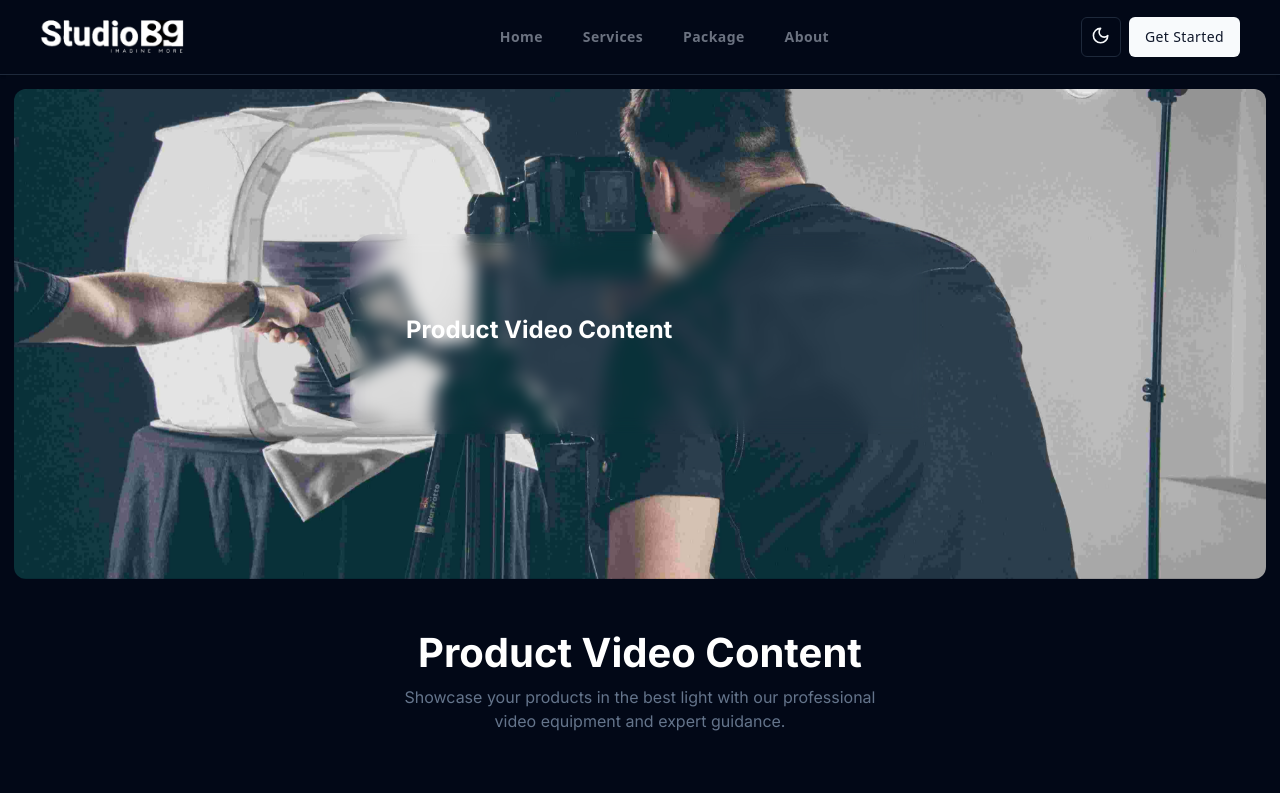
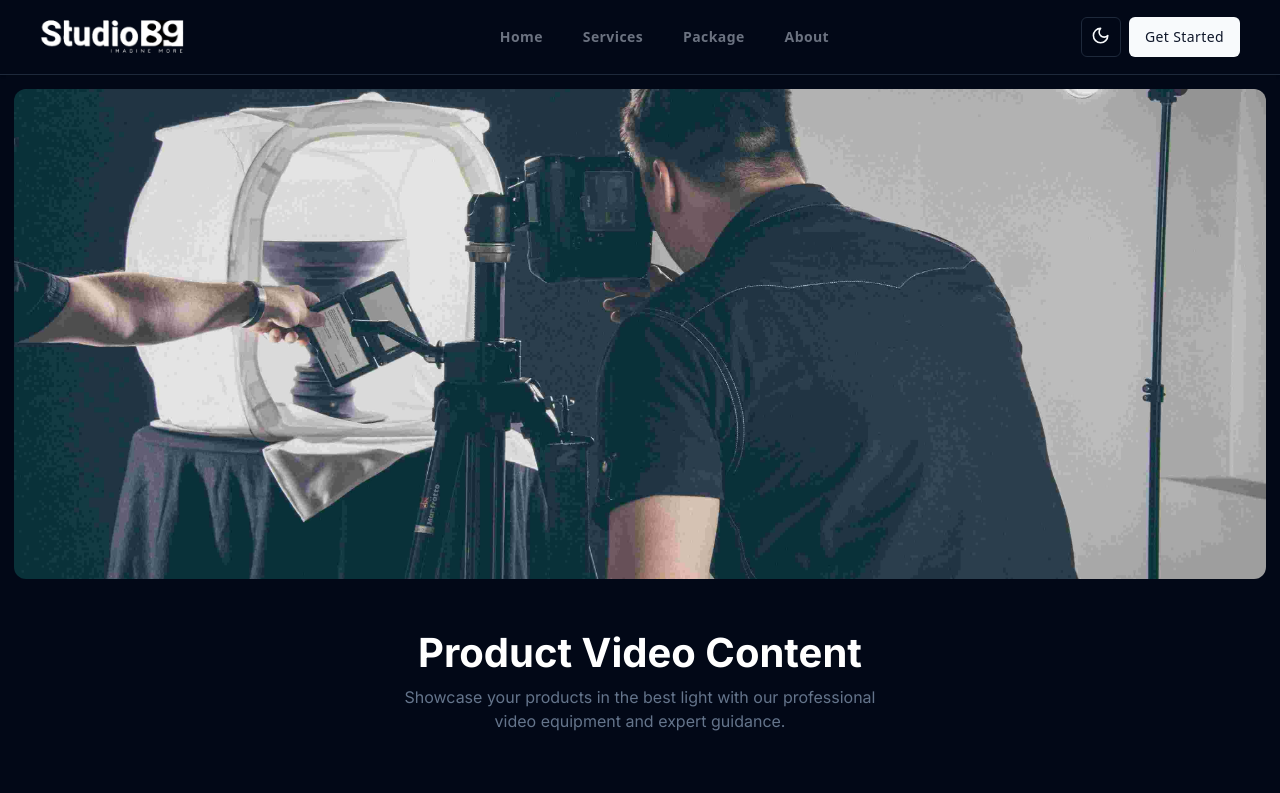
Before and after one commit to md-ali-0/studio89, a Next.js app: page /video-content in a window 1280 px wide. Shown: the top 793 px of the page. Built offline with nearby package versions, Linux system fonts and the light colour scheme.

Commit message:
Common Slider Updated

```diff
--- a/src/app/edTech-classroom/page.jsx
+++ b/src/app/edTech-classroom/page.jsx
@@ -1,8 +1,8 @@
 import bannerBd1 from "@/assets/banners/ed-tech/1.jpg";
 import bannerBd2 from "@/assets/banners/ed-tech/2.jpg";
 import bannerBd3 from "@/assets/banners/ed-tech/3.jpg";
-import bannerBd4 from "@/assets/banners/ed-tech/4.jpg";
-import bannerBd5 from "@/assets/banners/ed-tech/5.jpg";
+// import bannerBd4 from "@/assets/banners/ed-tech/4.jpg";
+// import bannerBd5 from "@/assets/banners/ed-tech/5.jpg";
 import CommonSlider from "@/components/common-slider";
 import EquipmentCard from "@/components/equipment-card";
 import SectionTitle from "@/components/section-title";
@@ -13,8 +13,8 @@ const page = () => {
         { image: bannerBd1 },
         { image: bannerBd2 },
         { image: bannerBd3 },
-        { image: bannerBd4 },
-        { image: bannerBd5 },
+        // { image: bannerBd4 },
+        // { image: bannerBd5 },
     ];
     return (
         <div>
--- a/src/app/live-stream/page.jsx
+++ b/src/app/live-stream/page.jsx
@@ -1,7 +1,7 @@
 import bannerBd1 from "@/assets/banners/live-streaming/1.jpg";
 import bannerBd2 from "@/assets/banners/live-streaming/2.jpg";
 import bannerBd3 from "@/assets/banners/live-streaming/3.jpg";
-import bannerBd4 from "@/assets/banners/live-streaming/4.jpg";
+// import bannerBd4 from "@/assets/banners/live-streaming/4.jpg";
 import CommonSlider from "@/components/common-slider";
 import EquipmentCard from "@/components/equipment-card";
 import SectionTitle from "@/components/section-title";
@@ -12,7 +12,7 @@ const page = () => {
         { image: bannerBd1 },
         { image: bannerBd2 },
         { image: bannerBd3 },
-        { image: bannerBd4 },
+        // { image: bannerBd4 },
     ];
     return (
         <div>
--- a/src/app/podcast/page.jsx
+++ b/src/app/podcast/page.jsx
@@ -1,8 +1,8 @@
 import bannerBd1 from "@/assets/banners/podcast/1.jpg";
 import bannerBd2 from "@/assets/banners/podcast/2.jpg";
 import bannerBd3 from "@/assets/banners/podcast/3.jpg";
-import bannerBd4 from "@/assets/banners/podcast/4.jpg";
-import bannerBd5 from "@/assets/banners/podcast/5.jpg";
+// import bannerBd4 from "@/assets/banners/podcast/4.jpg";
+// import bannerBd5 from "@/assets/banners/podcast/5.jpg";
 import CommonSlider from "@/components/common-slider";
 import EquipmentCard from "@/components/equipment-card";
 import SectionTitle from "@/components/section-title";
@@ -13,8 +13,8 @@ const page = () => {
         { image: bannerBd1 },
         { image: bannerBd2 },
         { image: bannerBd3 },
-        { image: bannerBd4 },
-        { image: bannerBd5 },
+        // { image: bannerBd4 },
+        // { image: bannerBd5 },
     ];
     return (
         <div>
--- a/src/app/social-media-content/page.jsx
+++ b/src/app/social-media-content/page.jsx
@@ -1,8 +1,8 @@
 import bannerBd1 from "@/assets/banners/social-media-content/1.jpg";
 import bannerBd2 from "@/assets/banners/social-media-content/2.jpg";
 import bannerBd3 from "@/assets/banners/social-media-content/3.jpg";
-import bannerBd4 from "@/assets/banners/social-media-content/4.jpg";
-import bannerBd5 from "@/assets/banners/social-media-content/5.jpg";
+// import bannerBd4 from "@/assets/banners/social-media-content/4.jpg";
+// import bannerBd5 from "@/assets/banners/social-media-content/5.jpg";
 import CommonSlider from "@/components/common-slider";
 import EquipmentCard from "@/components/equipment-card";
 import SectionTitle from "@/components/section-title";
@@ -13,8 +13,8 @@ const page = () => {
         { image: bannerBd1 },
         { image: bannerBd2 },
         { image: bannerBd3 },
-        { image: bannerBd4 },
-        { image: bannerBd5 },
+        // { image: bannerBd4 },
+        // { image: bannerBd5 },
     ];
     return (
         <div>
--- a/src/app/video-content/page.jsx
+++ b/src/app/video-content/page.jsx
@@ -1,8 +1,8 @@
 import bannerBd1 from "@/assets/banners/video-content/1.jpg";
 import bannerBd2 from "@/assets/banners/video-content/2.jpg";
 import bannerBd3 from "@/assets/banners/video-content/3.jpg";
-import bannerBd4 from "@/assets/banners/video-content/4.jpg";
-import bannerBd5 from "@/assets/banners/video-content/5.jpg";
+// import bannerBd4 from "@/assets/banners/video-content/4.jpg";
+// import bannerBd5 from "@/assets/banners/video-content/5.jpg";
 import CommonSlider from "@/components/common-slider";
 import EquipmentCard from "@/components/equipment-card";
 import SectionTitle from "@/components/section-title";
@@ -13,8 +13,8 @@ const page = () => {
         { image: bannerBd1 },
         { image: bannerBd2 },
         { image: bannerBd3 },
-        { image: bannerBd4 },
-        { image: bannerBd5 },
+        // { image: bannerBd4 },
+        // { image: bannerBd5 },
     ];
     return (
         <div>
@@ -25,15 +25,8 @@ const page = () => {
                         style={{
                             backgroundImage: `url('${item.image.src}')`,
                         }}
-                        className="keen-slider__slide bg-cover bg-no-repeat bg-center flex items-center justify-center text-white"
+                        className="keen-slider__slide bg-cover bg-no-repeat bg-center"
                     >
-                        <div className="bg-[rgba(255, 255, 255, 1)] flex flex-col justify-end backdrop-blur-[8px] rounded-3xl min-w-[80%] md:min-w-[380px] lg:min-w-[580px]">
-                            <div className="px-5 py-10 lg:px-14 lg:py-20">
-                                <h2 className="text-2xl font-bold mb-2">
-                                    Product Video Content
-                                </h2>
-                            </div>
-                        </div>
                     </div>
                 ))}
             </CommonSlider>
```
